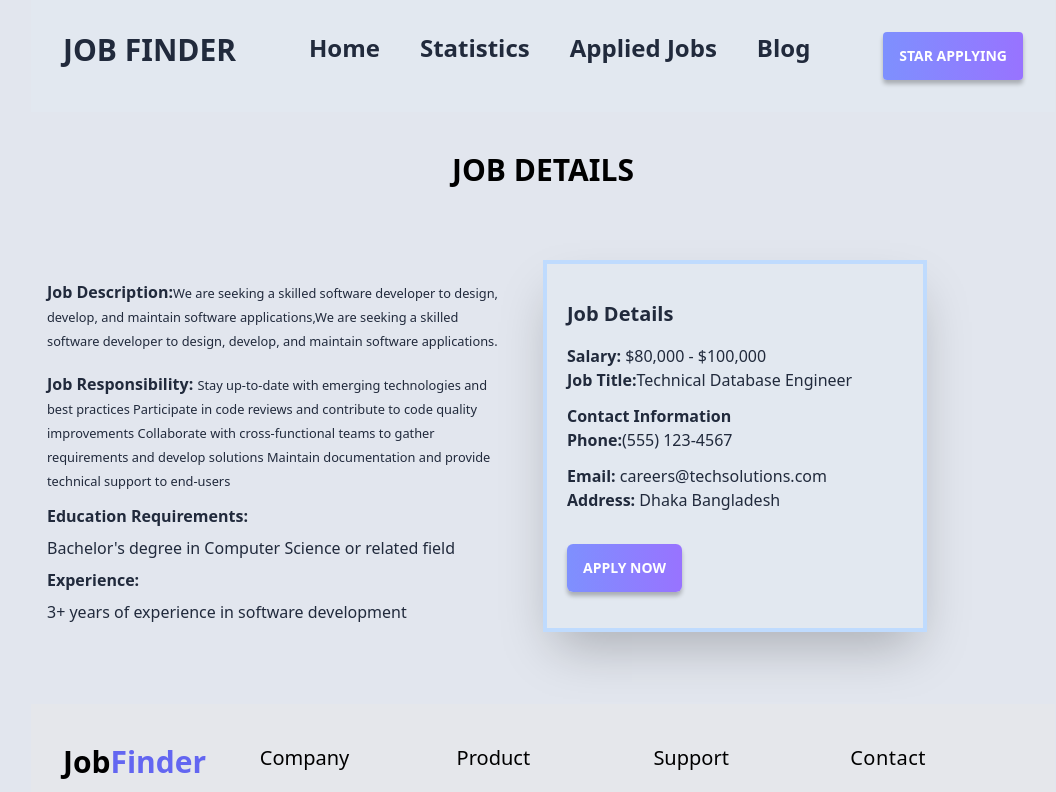
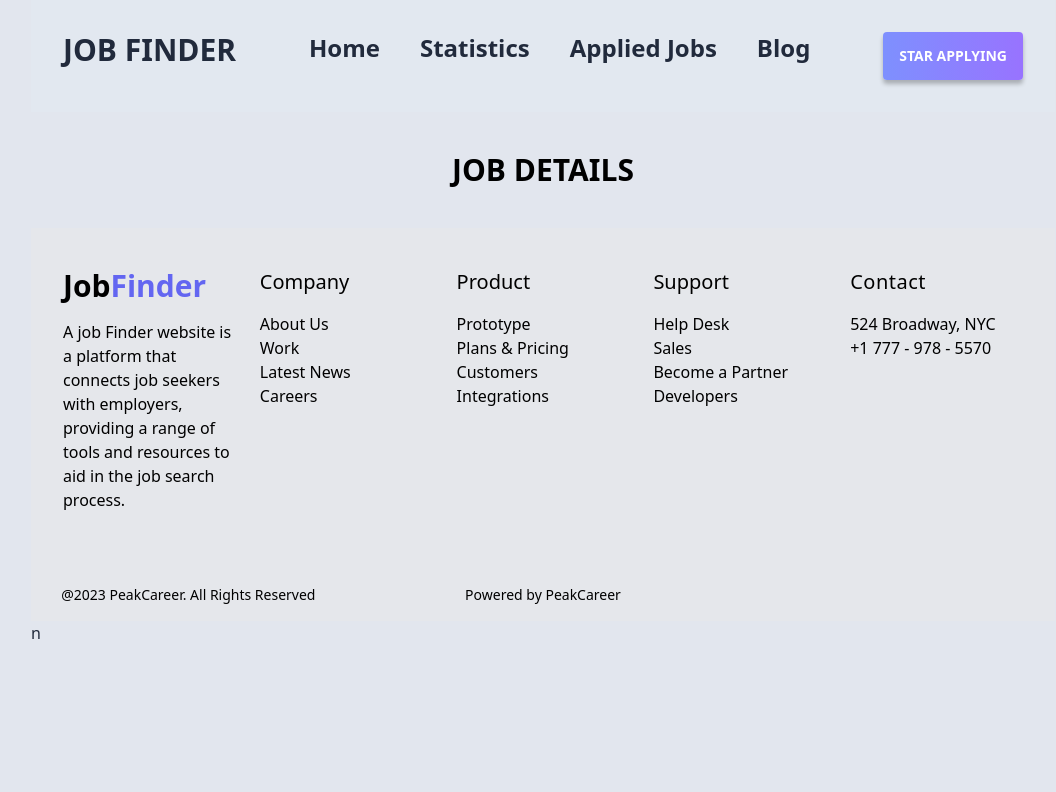
Before and after one commit to AkhiSharmin/career-hub-Assingment-9, a React (Vite) app: page /ShowDetails/1 in a window 1280 px wide. Shown: the top 792 px of the page, without its empty margins (97-1153 px from the left). Built offline with nearby package versions, Linux system fonts and the light colour scheme.

Commit message:
job details done

```diff
--- a/src/components/ShowDetails/ShowDetails.jsx
+++ b/src/components/ShowDetails/ShowDetails.jsx
@@ -32,25 +32,7 @@ const ShowDetails = () => {
 
         <div>
             <h2 className='text-3xl text-black my-10 font-bold text-center'>JOB DETAILS</h2>
-        <div className='grid sm:grid-cols-1 lg:grid-cols-2 sm:p-4 my-14'>
-            <div className='mr-8'>
-                <p className='my-5'><span className='font-bold'>Job Description:</span><small>{jobDescription}</small></p>
-                <p className='my-3'><span className='font-bold'>Job Responsibility:</span> <small>{jobResponsibilities}</small></p>
-                <p className='font-bold my-2'>Education Requirements:</p>{educationRequirements}
-                <p className='font-bold my-2'>Experience: </p>{experience}
-            </div>
-            <div className='bg-slate-200 sm:w-full lg:w-96 border-4 border-blue-200 shadow-2xl p-5'>
-                <h2 className='text-xl font-bold my-4'>Job Details</h2>
-                <p><span className='font-bold'>Salary: </span><span>{salary}</span></p>
-                <p className='pb-3'><span className='font-bold my-2'>Job Title:</span>{jobTitle}</p>
-                <h2 className='font-bold'>Contact Information</h2>
-                <p><span className='font-bold'>Phone:</span>{phoneNumber}</p>
-                <p className='mt-3'><span className='font-bold'>Email:</span> {email}</p>
-                <p className='pb-4'><span className='font-bold my-4'>Address:</span> {location}</p>
-                <Link to={`/appliedJob`}><button onClick={()=>handelApplyNow(id)} className="btn btn-active rounded-md my-4 btn-color">Apply Now</button></Link>
-                <ToastContainer />
-            </div>
-        </div>
+
         <Footer></Footer>
         </div>
     );
```
